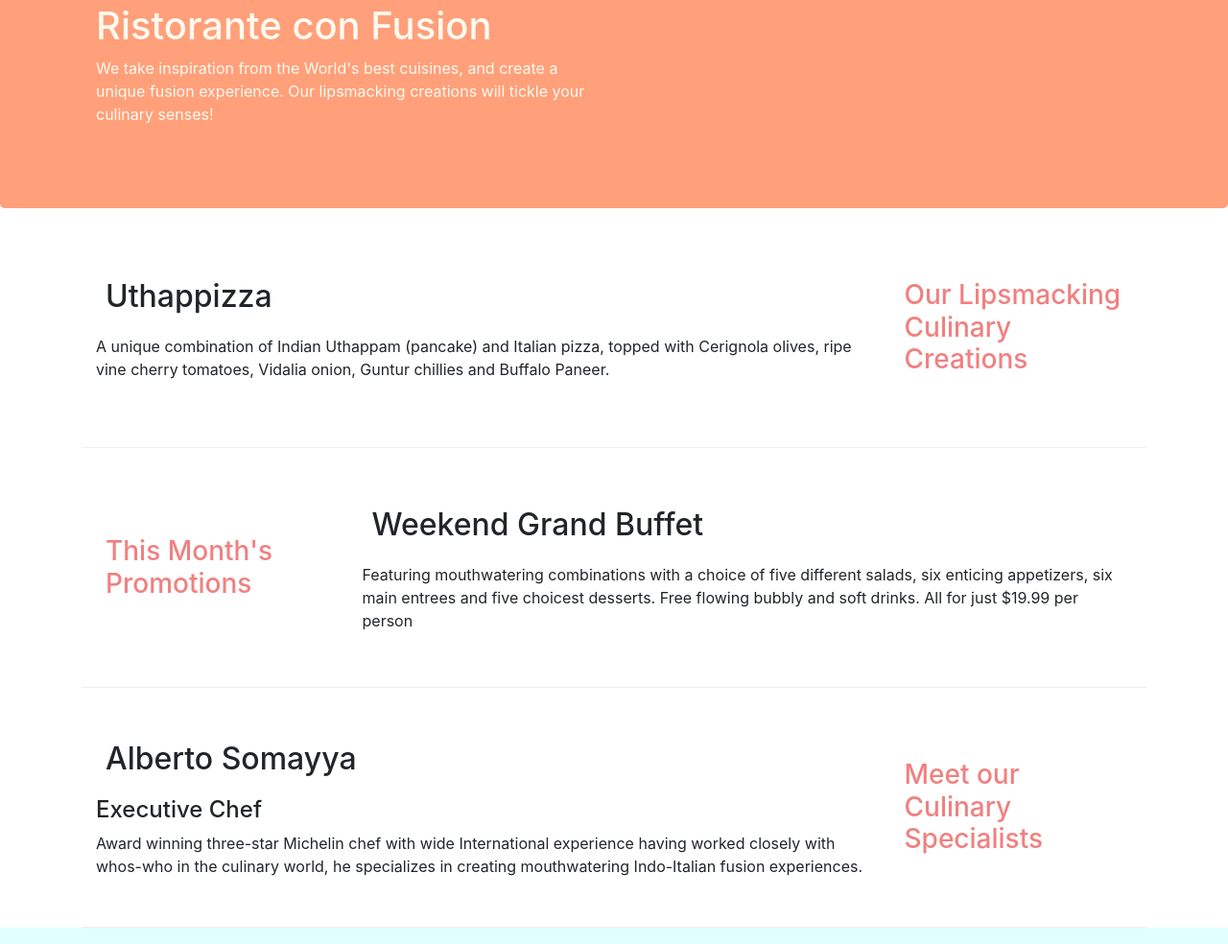
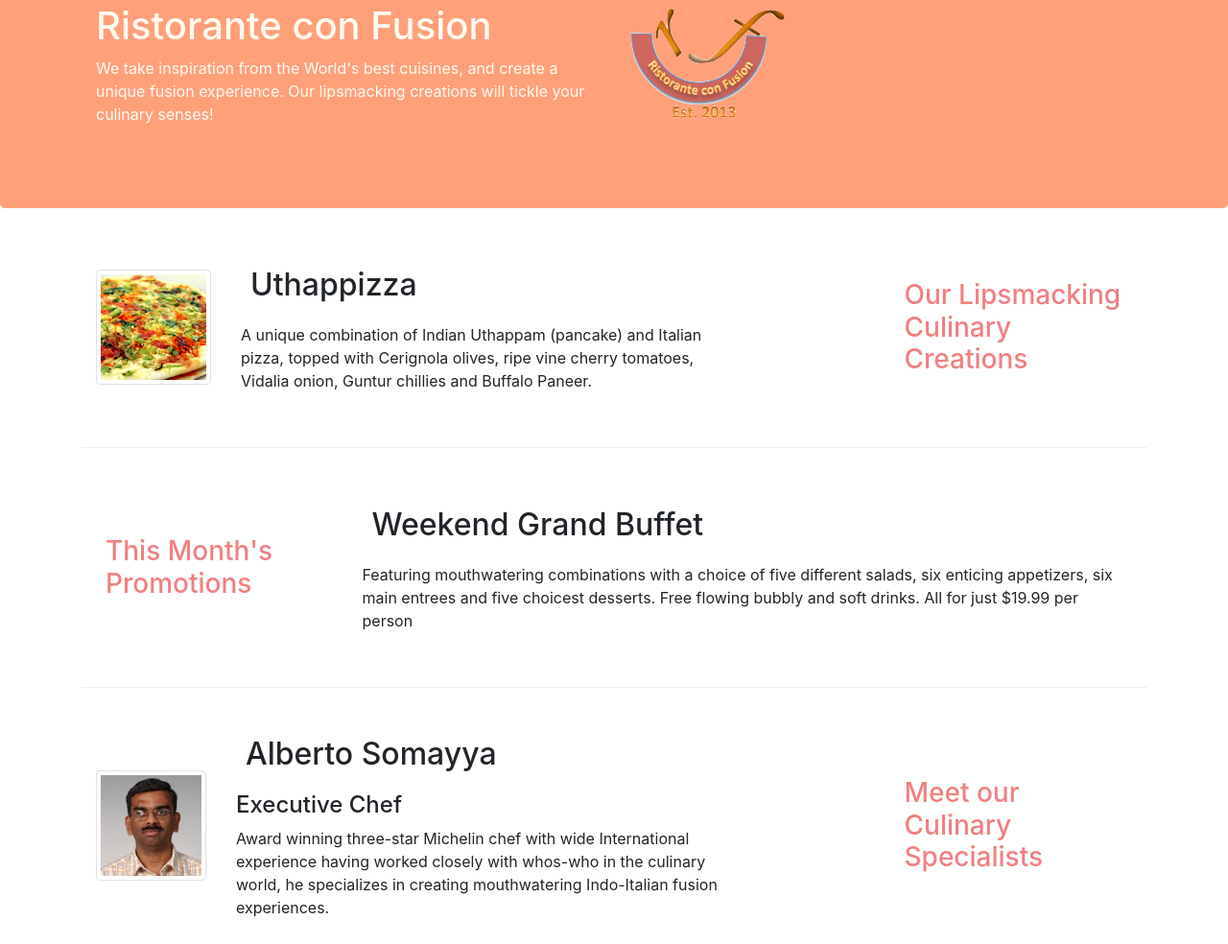
Before and after one commit to SezalVerma/conFusion, a website: page index.html in a window 1280 px wide. Shown: the part 117-1101 px from the top of the page at 96% size. Drawn offline with nearby package versions, Linux system fonts and the light colour scheme.

Commit message:
Added images to index.html

```diff
--- a/index.html
+++ b/index.html
@@ -24,7 +24,7 @@
                 <span class="data-toggler-icon"> </span>
 
             </button>
-            <a class="navbar-brand mr-auto" href="index.html"> Ristorante Con Fusion </a>
+            <a class="navbar-brand mr-auto" href="#"> <img src="img/logo.png" height="30" width="41"> </a>
             <div class=" collapse navbar-collapse" id="Navbar">
               <ul class="navbar-nav mr-auto">
                 <li class="nav-item active"> <a class="nav-link" href="#"> <span class="fa fa-home fa-lg"></span> Home    </a> </li>
@@ -42,7 +42,10 @@
                     <h1>Ristorante con Fusion</h1>
                     <p>We take inspiration from the World's best cuisines, and create a unique fusion experience. Our lipsmacking creations will tickle your culinary senses!</p>
                 </div>
+
+
                 <div class="col-12 col-sm">
+                     <img src="img/logo.png" class="img-fluid">
                 </div>
             </div>
         </div>
@@ -53,9 +56,16 @@
             <div class="col-12 col-sm-4 order-sm-last col-md-3">
                 <h3>Our Lipsmacking Culinary Creations</h3>
             </div>
-            <div class="col col-sm order-sm-first col-md">
-                <h2>Uthappizza</h2>
-                <p>A unique combination of Indian Uthappam (pancake) and Italian pizza, topped with Cerignola olives, ripe vine cherry tomatoes, Vidalia onion, Guntur chillies and Buffalo Paneer.</p>
+            <div class="media col-12 col-sm-8 col-md-9">
+                <img class="d-flex mr-3 img-thumbnail align-self-center"
+                        src="img/uthappizza.png" alt="Uthappizza">
+                <div class="media-body col-9  col-sm-7 col-sm-8">
+                    <h2 class="mt-0">Uthappizza</h2>
+                    <p class="d-none d-sm-block"> A unique combination of Indian Uthappam (pancake) and
+                        Italian pizza, topped with Cerignola olives, ripe vine
+                        cherry tomatoes, Vidalia onion, Guntur chillies and
+                        Buffalo Paneer.</p>
+                </div>
             </div>
         </div>
 
@@ -74,10 +84,18 @@
             <div  class="col-12 col-sm-4 order-sm-last col-md-3">
                 <h3>Meet our Culinary Specialists</h3>
             </div>
-            <div  class="col col-sm order-sm-first col-md">
-                <h2>Alberto Somayya</h2>
-                <h4>Executive Chef</h4>
-                <p>Award winning three-star Michelin chef with wide International experience having worked closely with whos-who in the culinary world, he specializes in creating mouthwatering Indo-Italian fusion experiences. </p>
+            <div class="media col-12 col-sm-8 col-md-9">
+                <img class="d-flex mr-3 img-thumbnail align-self-center"
+                        src="img/alberto.png" alt="Alberto Somayya">
+                <div class="media-body col-9 col-sm-7 col-md-8">
+                    <h2 class="mt-0">Alberto Somayya</h2>
+                    <h4>Executive Chef</h4>
+                    <p class="d-none d-sm-block">Award winning three-star Michelin chef with wide
+                        International experience having worked closely with
+                        whos-who in the culinary world, he specializes in
+                        creating mouthwatering Indo-Italian fusion experiences.
+                        </p>
+                </div>
             </div>
         </div>
     </div>
```
Also changed, not shown: aboutus.html (+5 -1 lines), contactus.html (+2 -1 lines), img/alberto.png (added), img/buffet.png (added), img/logo.png (added), img/uthappizza.png (added), 1 other file.
